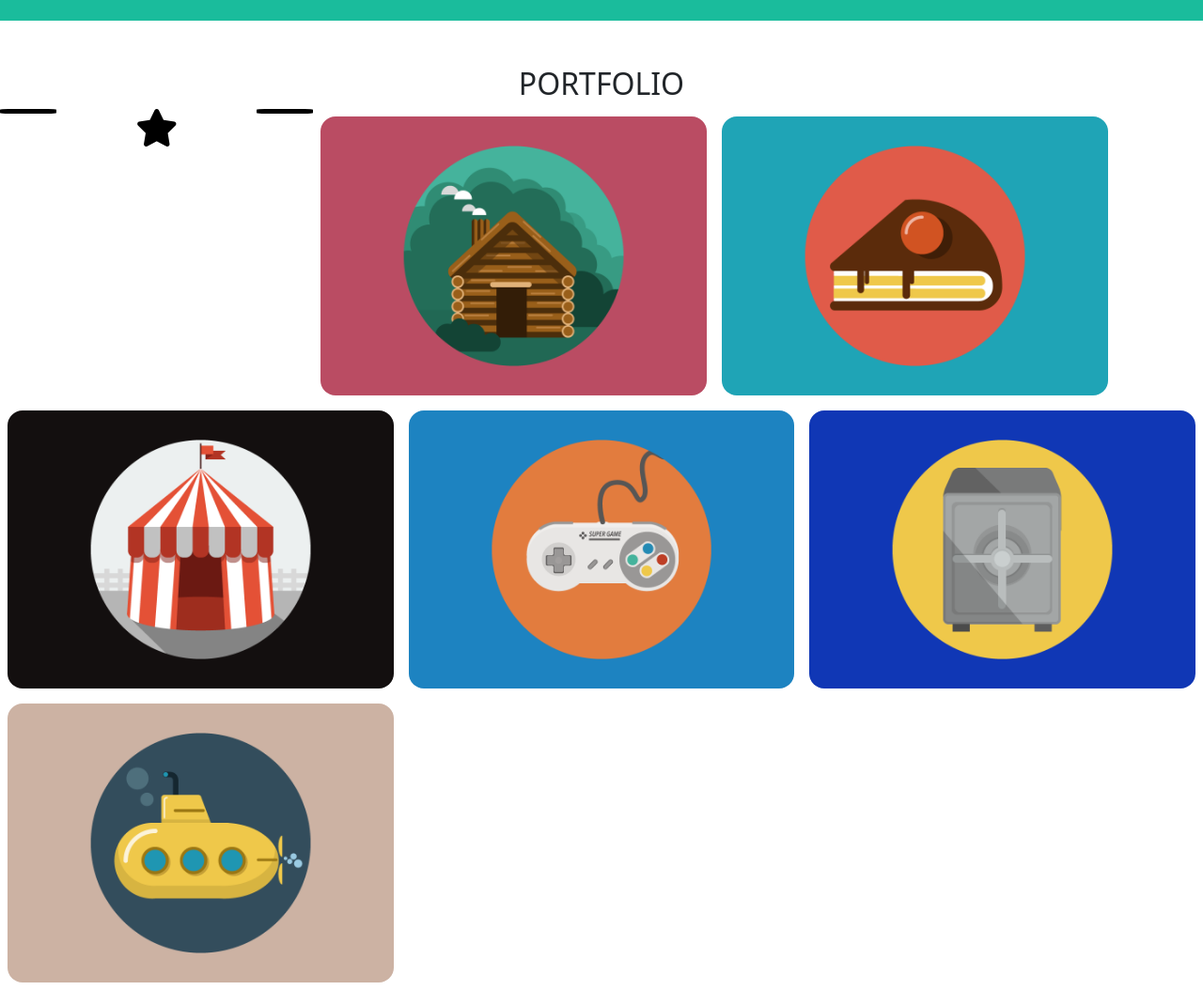
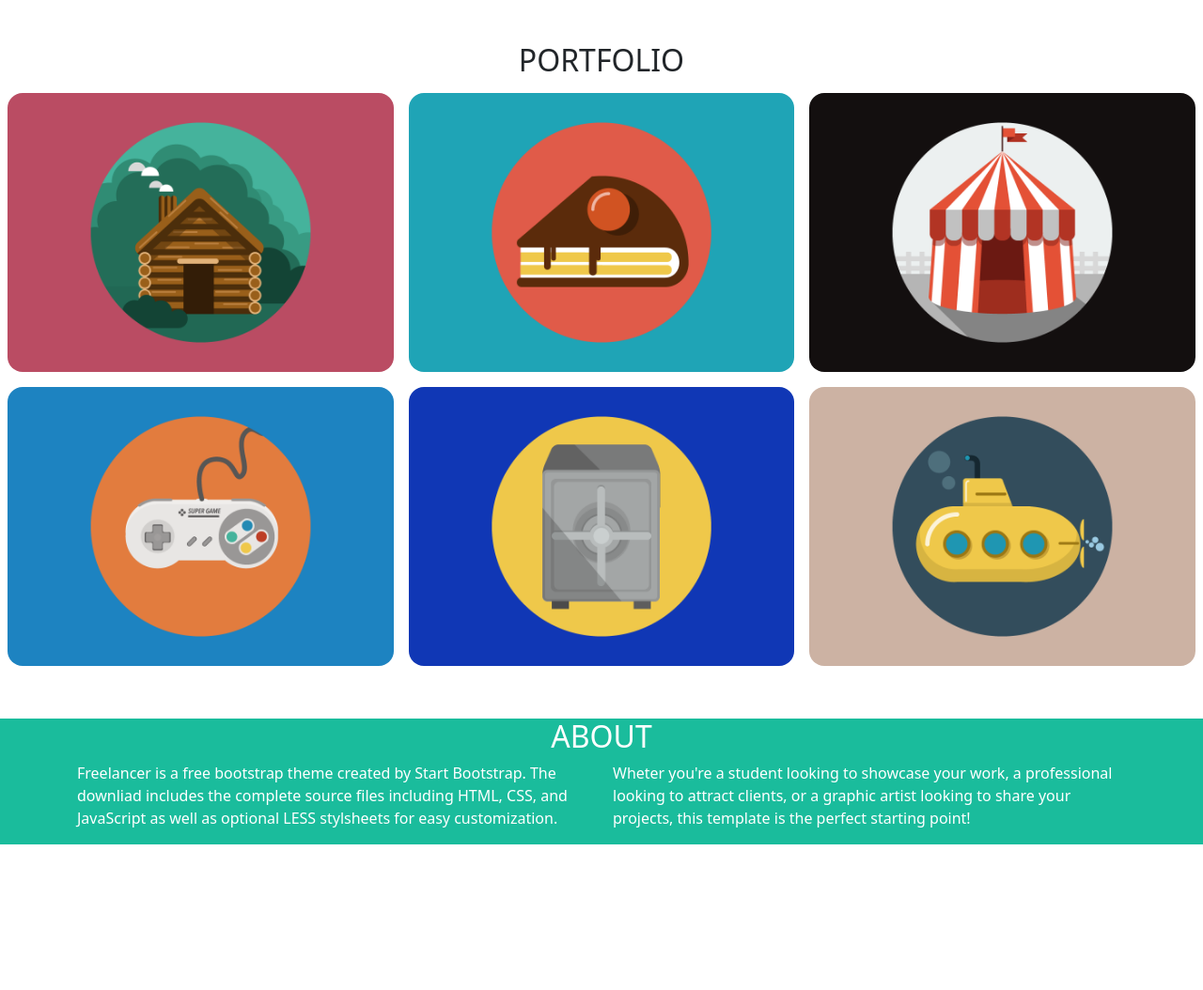
Before and after one commit to Ericson-Manalo/html-css-bootstrap-freelancer, a plain HTML site: page index.html in a window 1280 px wide. Shown: the part 435-1489 px from the top of the page at 94% size. After the commit the page ends 1334 px from the top, so only its background shows below. Drawn offline with nearby package versions, Linux system fonts and the light colour scheme.

Commit message:
about section and gave it col responsivness

```diff
--- a/index.html
+++ b/index.html
@@ -22,7 +22,8 @@
     </header>
 
     <main>
-        <section class="container-fluid green_bg">
+        <section class="green_bg">
+            <div class="container">
                 <div class="row justify-content-center">
                     <div class="col-6 col-sm-5 col-md-4 col-lg-2 mt-3">
                         <img class="img-fluid" src="img/avatar.svg" alt="Avatar image">
@@ -59,6 +60,8 @@
                         </div>
                     </div>
                 </div>
+        </div>
+
         </section>
 
 
@@ -69,11 +72,11 @@
                 </h2>
 
                 <div class="row">
-                    <div class="col-5 b_line"></div>
+<!---                 <div class="col-5 b_line"></div>
 
                     <i class="fa-solid fa-star fs-1 col-2 text-center" style="color: black;"></i>
 
-                    <div class="col-5 b_line"></div>
+                    <div class="col-5 b_line"></div> -->
 
 
                     <div class="col-12 col-md-6 col-lg-4 p-2">
@@ -97,6 +100,29 @@
                 </div>
             </div>
         </section>
+
+
+        <section class="green_bg mt-5">
+            <h2 class="white_text text-uppercase text-center">
+                About
+            </h2>
+
+            <div class="container-sm">
+                <div class="row">
+                    <div class="col-12 col-md-6">
+                        <p class="white_text">
+                            Freelancer is a free bootstrap theme created by Start Bootstrap. The downliad includes the complete source files including HTML, CSS, and JavaScript as well as optional LESS stylsheets for easy customization.
+                        </p>
+                    </div>
+                    <div class="col-12 col-md-6">
+                        <p class="white_text">
+                            Wheter you're a student looking to showcase your work, a professional looking to attract clients, or a graphic artist looking to share your projects, this template is the perfect starting point!
+                        </p>
+                    </div>
+                </div>
+            </div>
+
+        </section>
     </main>
 
 </body>
```
Lines whose indentation alone changed are shown as unchanged.
